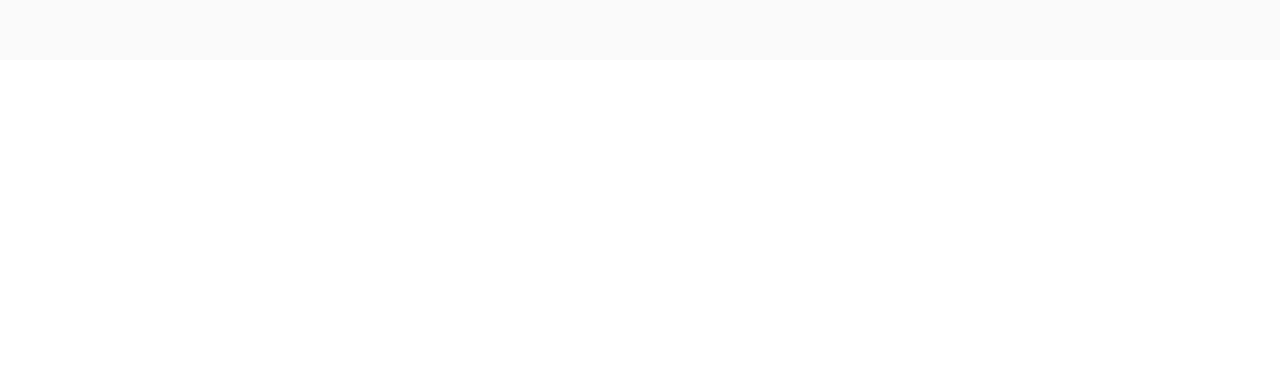
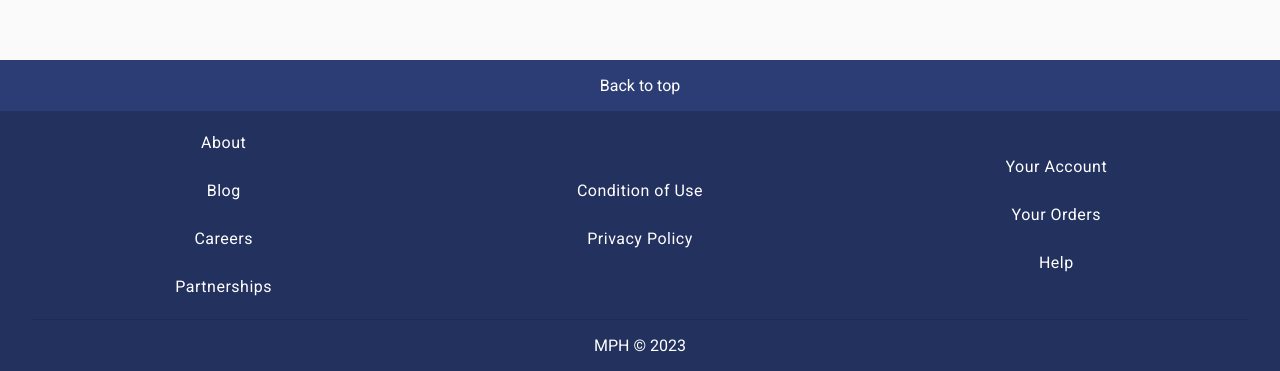
Before and after one commit to mph256/ECommerce-front, an Angular app: page / in a window 1280 px wide. Shown: the part 740-1111 px from the top of the page. Before the commit the page ends 800 px from the top, so only its background shows below. Built offline with nearby package versions, Linux system fonts and the light colour scheme.

Commit message:
feat: add footer

```diff
--- a/src/app/app.component.html
+++ b/src/app/app.component.html
@@ -1 +1,2 @@
 <app-header></app-header>
+<app-footer></app-footer>
--- /dev/null
+++ b/src/app/core/components/footer/footer.component.html
@@ -0,0 +1,36 @@
+<footer>
+    <div class="section-1" (click)="onBackToTop()">
+        Back to top
+    </div>
+    <div class="section-2">
+        <div class="links">
+            <mat-grid-list cols="3" rowHeight="11em">
+                <mat-grid-tile>
+                    <mat-list>
+                        <mat-list-item><a routerLink="">About</a></mat-list-item>
+                        <mat-list-item><a routerLink="">Blog</a></mat-list-item>
+                        <mat-list-item><a routerLink="">Careers</a></mat-list-item>
+                        <mat-list-item><a routerLink="">Partnerships</a></mat-list-item>
+                    </mat-list>
+                </mat-grid-tile>
+                <mat-grid-tile>
+                    <mat-list>
+                        <mat-list-item><a routerLink="">Condition of Use</a></mat-list-item>
+                        <mat-list-item><a routerLink="">Privacy Policy</a></mat-list-item>
+                    </mat-list>
+                </mat-grid-tile>
+                <mat-grid-tile>
+                    <mat-list>
+                        <mat-list-item><a routerLink="">Your Account</a></mat-list-item>
+                        <mat-list-item><a routerLink="">Your Orders</a></mat-list-item>
+                        <mat-list-item><a routerLink="">Help</a></mat-list-item>
+                    </mat-list>
+                </mat-grid-tile>
+            </mat-grid-list>
+        </div>
+        <mat-divider></mat-divider>
+        <div class="copyright">
+            MPH © 2023
+        </div>
+    </div>
+</footer>
--- /dev/null
+++ b/src/app/core/components/footer/footer.component.scss
@@ -0,0 +1,44 @@
+.section-1, .section-2 {
+    text-align: center;
+    padding: 1em;
+}
+
+.section-1 {
+    background-color: #2c3d75;
+    color: #ffffff;
+    cursor: pointer;
+}
+
+.section-2 {
+
+    background-color: #23315e;
+
+    .links {
+
+        a {
+
+            font-weight: normal;
+            color: #ffffff;
+            text-decoration: none;
+
+            &:hover {
+                text-decoration: underline;
+            }
+
+        }
+
+    }
+
+    .copyright {
+        color: #ffffff;
+    }
+
+}
+
+mat-divider {
+    margin: 1em;
+}
+
+footer {
+    min-width: 65.6em;
+}
--- /dev/null
+++ b/src/app/core/components/footer/footer.component.ts
@@ -0,0 +1,17 @@
+import { Component } from '@angular/core';
+import { ViewportScroller } from '@angular/common';
+
+@Component({
+  selector: 'app-footer',
+  templateUrl: './footer.component.html',
+  styleUrls: ['./footer.component.scss']
+})
+export class FooterComponent {
+
+  constructor(private viewportScroller: ViewportScroller) { }
+
+  onBackToTop(): void {
+    this.viewportScroller.scrollToPosition([0, 0]);
+  }
+
+}
```
Also changed, not shown: src/app/core/core.module.ts (+5 -2 lines), 1 other file (tests, documents, lock files or other folders).
